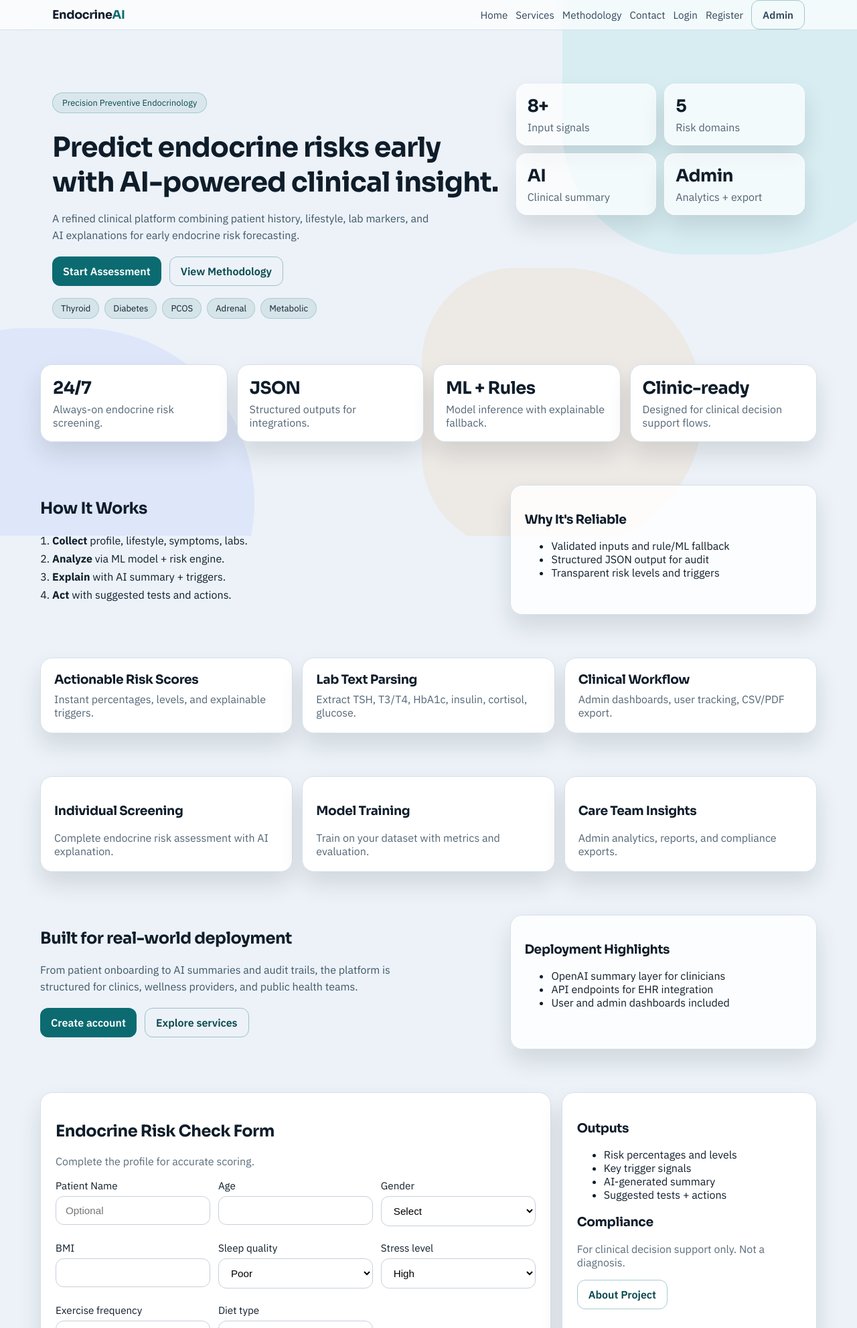
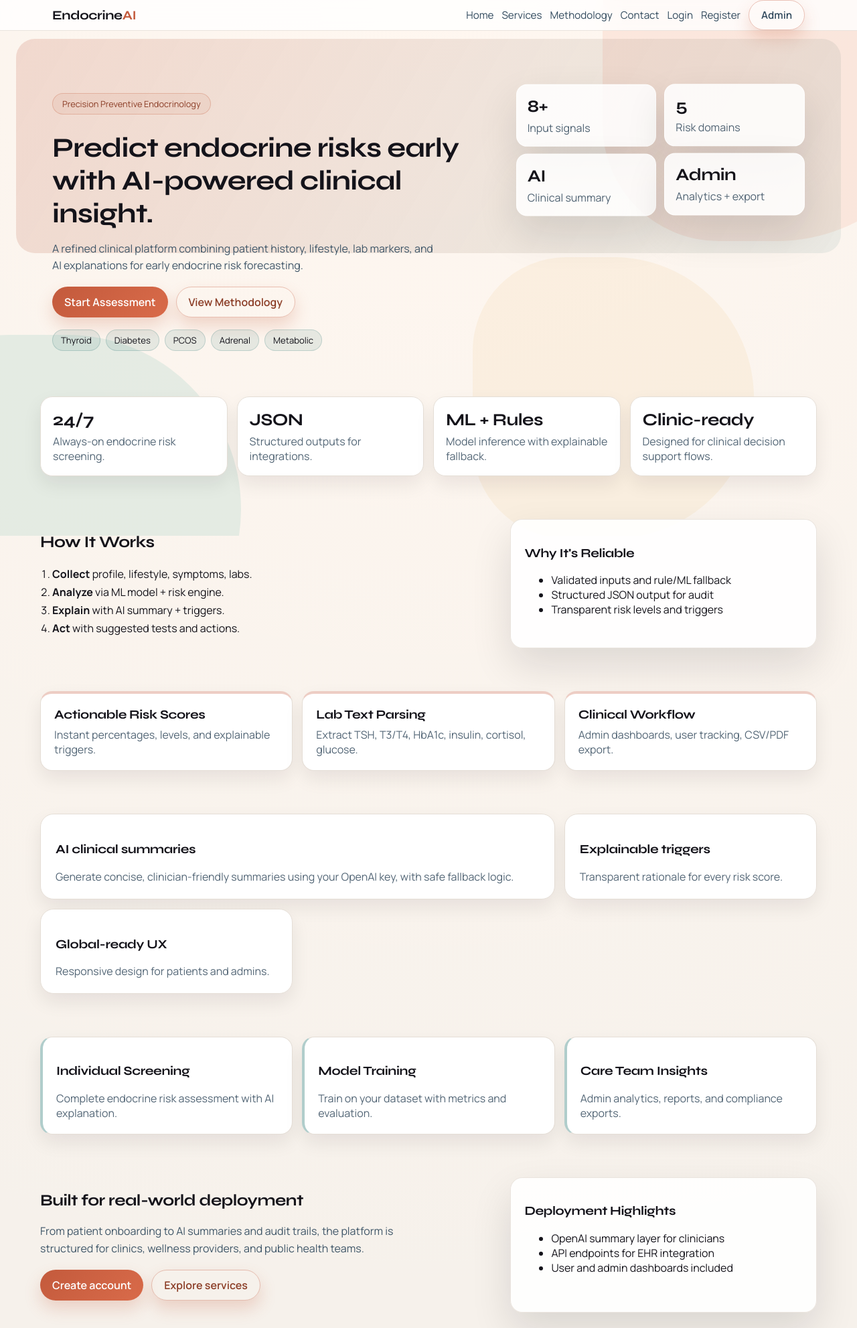
Before and after one commit to endocrineai-hub/endocrine-ai, a Flask app: page / in a window 1280 px wide. Shown: the top 1983 px of the page at 67% size. Run offline with Flask 3, Linux system fonts and the light colour scheme.

Commit message:
Redesign public UI theme and layout

```diff
--- a/backend/static/css/styles.css
+++ b/backend/static/css/styles.css
@@ -1,29 +1,30 @@
-@import url("https://fonts.googleapis.com/css2?family=Sora:wght@300;400;500;600;700&family=IBM+Plex+Sans:wght@300;400;500;600;700&display=swap");
+@import url("https://fonts.googleapis.com/css2?family=Syne:wght@400;500;600;700;800&family=Manrope:wght@300;400;500;600;700&display=swap");
 
 :root {
-  --bg: #ecf2f8;
+  --bg: #f6f1eb;
   --surface: #ffffff;
-  --ink: #0f1d2a;
-  --accent: #0b6b71;
-  --accent-2: #1d8a9a;
-  --accent-dark: #08484f;
+  --ink: #14131a;
+  --accent: #c35a3c;
+  --accent-2: #1f6f6b;
+  --accent-dark: #8b3d26;
   --ok: #2f9e44;
   --warn: #f08c00;
   --high: #c92a2a;
-  --line: #d5e0ea;
-  --shadow: 0 18px 34px rgba(13, 23, 35, 0.12);
+  --line: #e5ded6;
+  --shadow: 0 26px 60px rgba(20, 19, 26, 0.12);
+  --shadow-soft: 0 12px 28px rgba(20, 19, 26, 0.08);
 }
 
 * { box-sizing: border-box; }
 body {
   margin: 0;
-  font-family: "IBM Plex Sans", system-ui, sans-serif;
+  font-family: "Manrope", system-ui, sans-serif;
   color: var(--ink);
-  background: var(--bg);
+  background: radial-gradient(circle at top, #fff7f0, transparent 55%), var(--bg);
 }
 
 h1, h2, h3, h4, .logo {
-  font-family: "Sora", sans-serif;
+  font-family: "Syne", sans-serif;
   letter-spacing: -0.02em;
 }
 
@@ -46,17 +47,17 @@ h1, h2, h3, h4, .logo {
   border-radius: 40% 60% 60% 40%;
   opacity: 0.18;
 }
-.bg-mesh .mesh-a { background: #7dd9d5; width: 560px; height: 560px; top: -180px; right: -120px; }
-.bg-mesh .mesh-b { background: #9fb9ff; width: 520px; height: 520px; bottom: -210px; left: -140px; }
-.bg-mesh .mesh-c { background: #f3c48e; width: 420px; height: 420px; top: 50%; right: 18%; }
+.bg-mesh .mesh-a { background: #f1a68c; width: 520px; height: 520px; top: -160px; right: -140px; }
+.bg-mesh .mesh-b { background: #7fbfb3; width: 520px; height: 520px; bottom: -220px; left: -160px; }
+.bg-mesh .mesh-c { background: #f5d39a; width: 420px; height: 420px; top: 48%; right: 12%; }
 
 .nav {
   position: sticky;
   top: 0;
   z-index: 50;
   backdrop-filter: blur(16px);
-  background: rgba(255, 255, 255, 0.7);
-  border-bottom: 1px solid var(--line);
+  background: rgba(255, 255, 255, 0.8);
+  border-bottom: 1px solid rgba(229, 222, 214, 0.8);
 }
 .nav-inner {
   display: flex;
@@ -69,7 +70,7 @@ h1, h2, h3, h4, .logo {
   font-weight: 700;
   text-decoration: none;
   color: var(--ink);
-  font-size: 1.1rem;
+  font-size: 1.2rem;
 }
 .logo span { color: var(--accent); }
 .nav-links {
@@ -91,6 +92,19 @@ h1, h2, h3, h4, .logo {
 
 .hero { padding: 80px 0 36px; }
 .hero.compact { padding: 54px 0 24px; }
+.hero {
+  position: relative;
+  overflow: hidden;
+}
+.hero::before {
+  content: "";
+  position: absolute;
+  inset: 12px 24px auto;
+  height: 320px;
+  background: linear-gradient(120deg, rgba(195, 90, 60, 0.18), rgba(31, 111, 107, 0.08));
+  border-radius: 28px;
+  z-index: -1;
+}
 .hero-grid {
   display: grid;
   grid-template-columns: 1.55fr 1fr;
@@ -102,11 +116,11 @@ h1, h2, h3, h4, .logo {
   align-items: center;
   gap: 8px;
   border-radius: 999px;
-  border: 1px solid rgba(11, 107, 113, 0.25);
+  border: 1px solid rgba(195, 90, 60, 0.28);
   padding: 6px 14px;
   font-size: 0.8rem;
   color: var(--accent-dark);
-  background: rgba(11, 107, 113, 0.08);
+  background: rgba(195, 90, 60, 0.08);
 }
 .hero-copy h1 {
   font-size: clamp(2.4rem, 3.2vw, 3.4rem);
@@ -116,8 +130,8 @@ h1, h2, h3, h4, .logo {
 .cta-row { display: flex; gap: 12px; margin: 18px 0; }
 .tag-row { display: flex; flex-wrap: wrap; gap: 8px; }
 .tag-row span {
-  background: rgba(11, 107, 113, 0.1);
-  border: 1px solid rgba(11, 107, 113, 0.2);
+  background: rgba(31, 111, 107, 0.1);
+  border: 1px solid rgba(31, 111, 107, 0.2);
   border-radius: 999px;
   padding: 6px 12px;
   font-size: 0.82rem;
@@ -129,14 +143,22 @@ h1, h2, h3, h4, .logo {
   gap: 12px;
 }
 .glass-card {
-  background: rgba(255,255,255,0.7);
-  border: 1px solid rgba(255,255,255,0.6);
+  background: rgba(255,255,255,0.85);
+  border: 1px solid rgba(255,255,255,0.8);
   border-radius: 16px;
   padding: 16px;
   box-shadow: var(--shadow);
+  animation: float 7s ease-in-out infinite;
 }
 .glass-card h3 { margin: 0; font-size: 1.6rem; }
 .glass-card p { margin: 6px 0 0; color: #506373; }
+@keyframes float {
+  0%, 100% { transform: translateY(0); }
+  50% { transform: translateY(-6px); }
+}
+.glass-card:nth-child(2) { animation-delay: 0.4s; }
+.glass-card:nth-child(3) { animation-delay: 0.8s; }
+.glass-card:nth-child(4) { animation-delay: 1.2s; }
 
 .feature-grid {
   display: grid;
@@ -148,7 +170,8 @@ h1, h2, h3, h4, .logo {
   border: 1px solid var(--line);
   border-radius: 18px;
   padding: 20px;
-  box-shadow: var(--shadow);
+  box-shadow: var(--shadow-soft);
+  border-top: 4px solid rgba(195, 90, 60, 0.3);
 }
 .feature-card h3 { margin: 0 0 8px; }
 .feature-card p { margin: 0; color: #536676; }
@@ -163,7 +186,7 @@ h1, h2, h3, h4, .logo {
   border: 1px solid var(--line);
   border-radius: 18px;
   padding: 18px;
-  box-shadow: var(--shadow);
+  box-shadow: var(--shadow-soft);
 }
 .metric-card h3 { margin: 0 0 6px; font-size: 1.6rem; }
 .metric-card p { margin: 0; color: #536676; }
@@ -175,8 +198,8 @@ h1, h2, h3, h4, .logo {
 }
 .timeline { padding-left: 18px; line-height: 1.7; }
 .glass-panel {
-  background: rgba(255,255,255,0.85);
-  border: 1px solid var(--line);
+  background: rgba(255,255,255,0.9);
+  border: 1px solid rgba(229, 222, 214, 0.8);
   border-radius: 18px;
   padding: 20px;
   box-shadow: var(--shadow);
@@ -192,9 +215,27 @@ h1, h2, h3, h4, .logo {
   border: 1px solid var(--line);
   border-radius: 18px;
   padding: 20px;
-  box-shadow: var(--shadow);
+  box-shadow: var(--shadow-soft);
+  border-left: 4px solid rgba(31, 111, 107, 0.35);
 }
 .service-card p { margin: 0; color: #536676; }
+
+.bento-grid {
+  display: grid;
+  grid-template-columns: repeat(3, 1fr);
+  gap: 14px;
+}
+.bento-card {
+  background: #ffffff;
+  border: 1px solid var(--line);
+  border-radius: 20px;
+  padding: 22px;
+  box-shadow: var(--shadow-soft);
+}
+.bento-card.large {
+  grid-column: span 2;
+}
+.bento-card p { margin: 8px 0 0; color: #536676; }
 
 .auth-hero {
   padding: 64px 0 36px;
@@ -230,7 +271,7 @@ h1, h2, h3, h4, .logo {
   border: 1px solid var(--line);
   border-radius: 18px;
   padding: 22px;
-  box-shadow: var(--shadow);
+  box-shadow: var(--shadow-soft);
 }
 .form-layout {
   display: grid;
@@ -267,22 +308,23 @@ input:focus, select:focus, textarea:focus {
   display: inline-flex;
   align-items: center;
   justify-content: center;
-  background: var(--accent);
+  background: linear-gradient(135deg, var(--accent), #d96b4a);
   color: #fff;
   border: none;
-  padding: 11px 16px;
-  border-radius: 12px;
+  padding: 11px 18px;
+  border-radius: 999px;
   text-decoration: none;
   cursor: pointer;
   font-weight: 600;
+  box-shadow: 0 12px 24px rgba(195, 90, 60, 0.22);
 }
 .btn:hover { background: var(--accent-dark); }
 .btn-ghost {
   background: transparent;
   color: var(--accent-dark);
-  border: 1px solid rgba(11, 107, 113, 0.35);
+  border: 1px solid rgba(195, 90, 60, 0.35);
 }
-.btn-ghost:hover { background: rgba(11, 107, 113, 0.08); }
+.btn-ghost:hover { background: rgba(195, 90, 60, 0.08); }
 .btn-secondary { background: #4b5b68; }
 .btn-secondary:hover { background: #3c4a55; }
 .btn-small { padding: 7px 12px; font-size: 0.85rem; }
--- a/backend/templates/index.html
+++ b/backend/templates/index.html
@@ -91,6 +91,23 @@
 </section>
 
 <section class="container section">
+  <div class="bento-grid">
+    <article class="bento-card large">
+      <h3>AI clinical summaries</h3>
+      <p>Generate concise, clinician-friendly summaries using your OpenAI key, with safe fallback logic.</p>
+    </article>
+    <article class="bento-card">
+      <h3>Explainable triggers</h3>
+      <p>Transparent rationale for every risk score.</p>
+    </article>
+    <article class="bento-card">
+      <h3>Global-ready UX</h3>
+      <p>Responsive design for patients and admins.</p>
+    </article>
+  </div>
+</section>
+
+<section class="container section">
   <div class="service-grid">
     <article class="service-card">
       <h3>Individual Screening</h3>
@@ -123,6 +140,17 @@
       <li>API endpoints for EHR integration</li>
       <li>User and admin dashboards included</li>
     </ul>
+  </div>
+</section>
+
+<section class="container section">
+  <div class="cta-panel">
+    <h2>Launch your endocrine risk service</h2>
+    <p class="lead">A complete experience: landing site, assessment engine, AI summaries, user portal, and admin analytics.</p>
+    <div class="cta-row">
+      <a class="btn" href="/signup">Get started</a>
+      <a class="btn btn-ghost" href="/contact">Talk to us</a>
+    </div>
   </div>
 </section>
 
--- a/backend/templates/public_base.html
+++ b/backend/templates/public_base.html
@@ -6,7 +6,7 @@
   <title>{{ title or 'EndocrineAI' }}</title>
   <link rel="preconnect" href="https://fonts.googleapis.com" />
   <link rel="preconnect" href="https://fonts.gstatic.com" crossorigin />
-  <link href="https://fonts.googleapis.com/css2?family=Sora:wght@300;400;500;600;700&family=IBM+Plex+Sans:wght@300;400;500;600;700&display=swap" rel="stylesheet" />
+  <link href="https://fonts.googleapis.com/css2?family=Syne:wght@400;500;600;700;800&family=Manrope:wght@300;400;500;600;700&display=swap" rel="stylesheet" />
   <link rel="stylesheet" href="{{ url_for('static', filename='css/styles.css') }}" />
 </head>
 <body>
```
Also changed, not shown: other parts of backend/static/css/styles.css (+16 -14 lines), backend/templates/services.html (+18 -0 lines).
